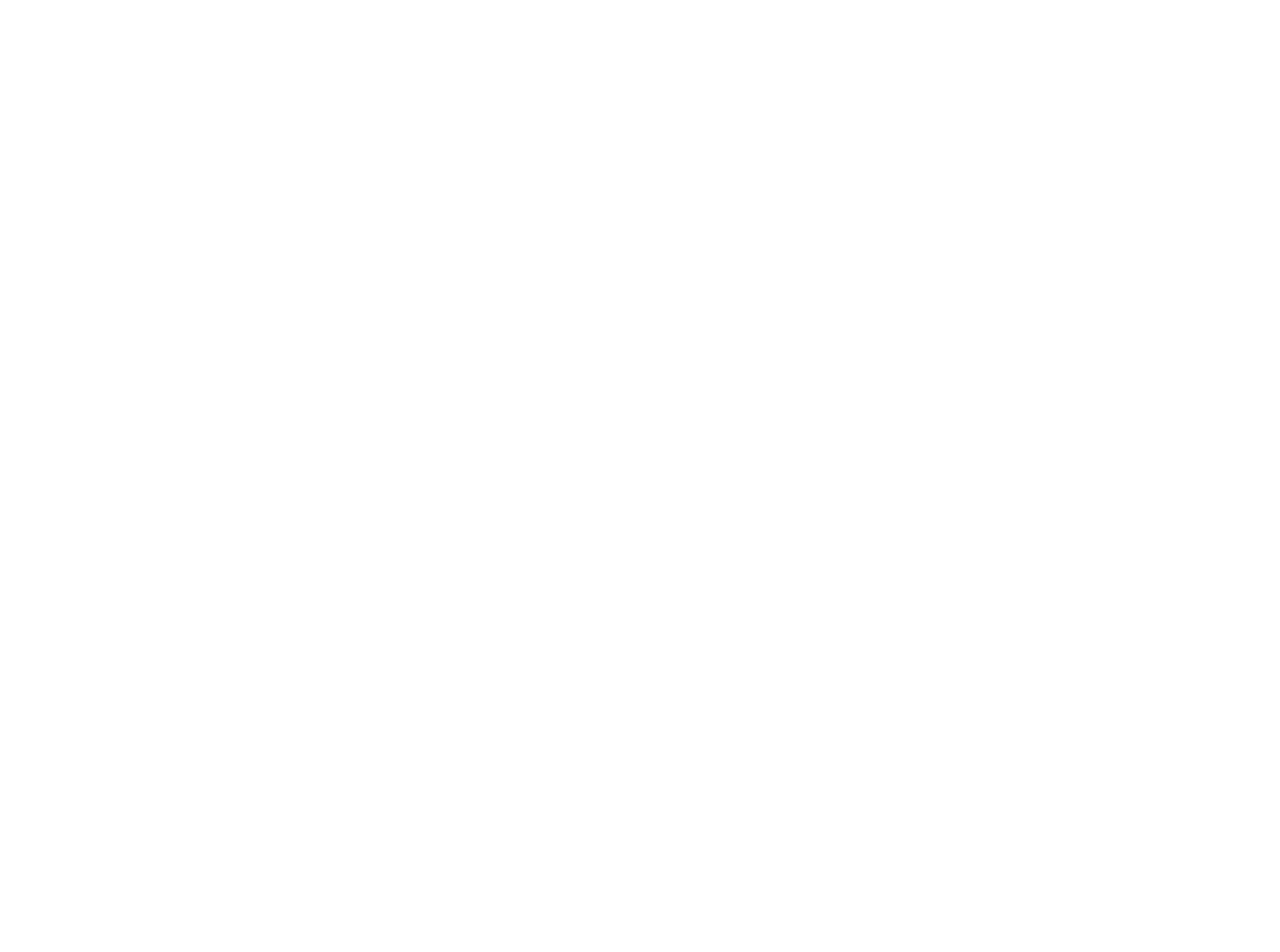
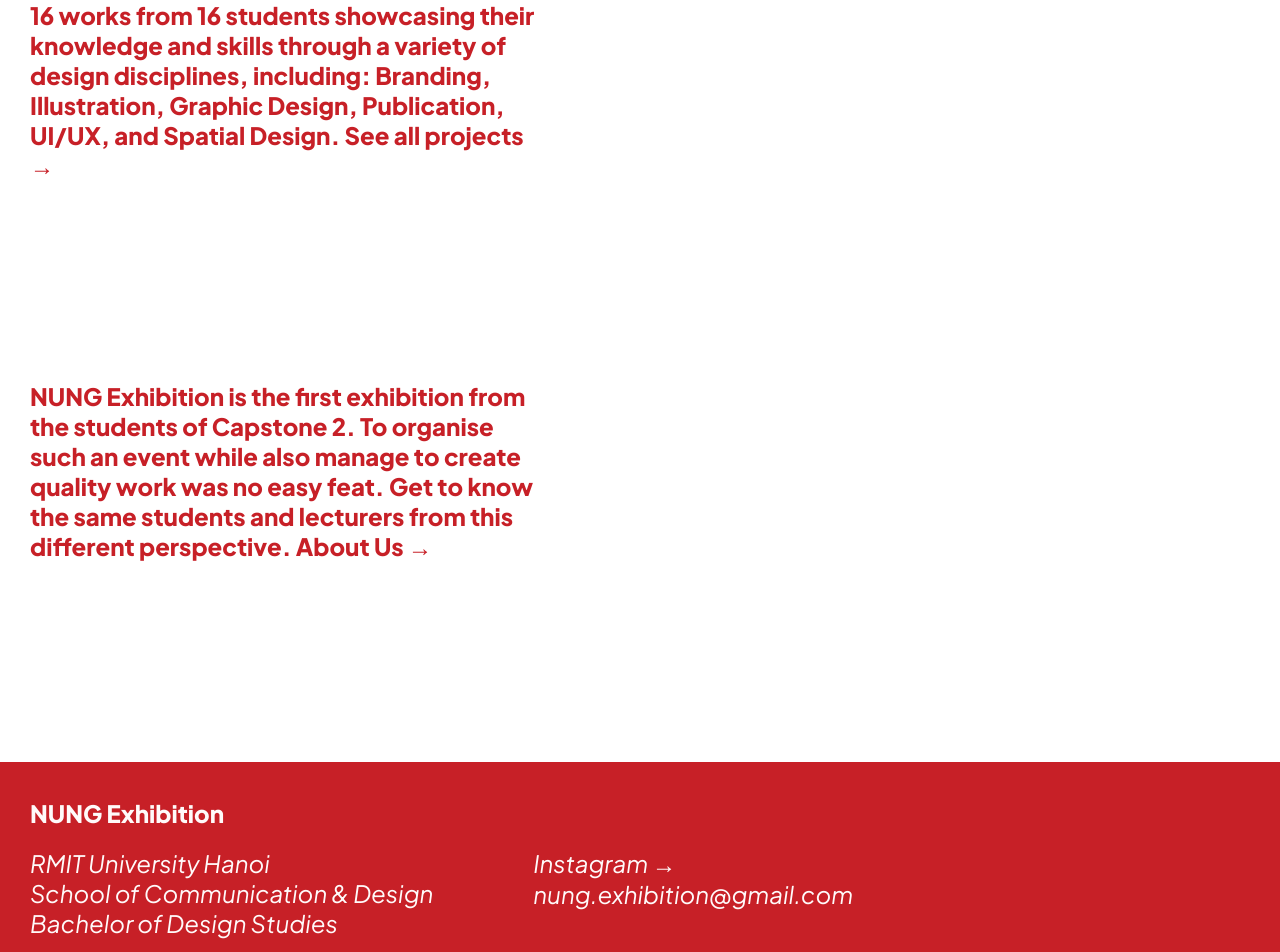
Before and after one commit to khooitran/nung-exhibition, a SvelteKit app: page / in a window 1280 px wide. Shown: the part 1000-1952 px from the top of the page. Before the commit the page ends 853 px from the top, so only its background shows below. Built offline with nearby package versions, Linux system fonts and the light colour scheme.

Commit message:
added footer content and homepage content

```diff
--- a/src/app.html
+++ b/src/app.html
@@ -19,6 +19,12 @@
     body {
       margin: 0;
       font-family: 'Plus Jakarta Sans', sans-serif;
+      -ms-overflow-style: none;
+      scrollbar-width: none;
+    }
+
+    ::-webkit-scrollbar {
+      display: none;
     }
   </style>
 
--- a/src/lib/Footer.svelte
+++ b/src/lib/Footer.svelte
@@ -1,3 +1,54 @@
 <footer>
-  <p>Special thanks</p>
+  <p class="title">NUNG Exhibition</p>
+  <div class="flex">
+    <div>
+      <p>RMIT University Hanoi</p>
+      <p>School of Communication & Design</p>
+      <p>Bachelor of Design Studies</p>
+    </div>
+    <div>
+      <a href="https://www.instagram.com/nung.exhibition/">Instagram &rarr;</a>
+      <p>nung.exhibition@gmail.com</p>
+    </div>
+  </div>
 </footer>
+
+<style>
+  footer {
+    background-color: #c72027;
+    padding: 36px 30px 50px;
+  }
+
+  .flex {
+    display: flex;
+  }
+
+  footer div div {
+    margin-right: 100px;
+  }
+
+  p {
+    margin: 0;
+    padding: 0;
+    color: #fffafa;
+    font-size: 24px;
+    font-style: italic;
+  }
+
+  .title {
+    font-weight: 900;
+    margin-bottom: 20px;
+    font-style: normal;
+  }
+
+  a {
+    color: #fffafa;
+    text-decoration: none;
+    font-size: 24px;
+    font-style: italic;
+  }
+
+  a:hover {
+    text-decoration: underline;
+  }
+</style>
--- a/src/lib/HeroSection.svelte
+++ b/src/lib/HeroSection.svelte
@@ -57,6 +57,12 @@
     font-weight: 200;
   }
 
+  @media only screen and (orientation: portrait) {
+    section {
+      min-height: fit-content;
+    }
+  }
+
   @media only screen and (max-width: 1200px) {
     div {
       width: 100%;
@@ -64,7 +70,6 @@
   }
   @media only screen and (max-width: 992px) {
     section {
-      min-height: fit-content;
       padding-bottom: 40px;
     }
     h2,
--- a/src/lib/Navbar.svelte
+++ b/src/lib/Navbar.svelte
@@ -1,10 +1,12 @@
 <nav>
-  <img
-    src="/nung-logo.png"
-    alt="Logo of NUNG Exhibition, feature 4 abstract tiles."
-  />
+  <a href="/">
+    <img
+      src="/nung-logo.png"
+      alt="Logo of NUNG Exhibition, feature 4 abstract tiles."
+    />
+  </a>
   <div>
-    <a href="/">Home</a>
+    <a href="/about">About</a>
     <a href="/projects">Projects</a>
   </div>
 </nav>
@@ -12,7 +14,7 @@
 <style>
   nav {
     background: #c72027;
-    padding: 16px 32px;
+    padding: 16px 30px;
     border-bottom: solid #fffafa;
     position: fixed;
     left: 0;
@@ -22,7 +24,7 @@
     justify-content: space-between;
   }
 
-  nav a {
+  nav div a {
     color: #fffafa;
     margin-left: 15px;
     text-decoration: none;
--- a/src/routes/+page.svelte
+++ b/src/routes/+page.svelte
@@ -3,3 +3,41 @@
 </script>
 
 <HeroSection />
+
+<section>
+  <p>
+    16 works from 16 students showcasing their knowledge and skills through a variety of design
+    disciplines, including: Branding, Illustration, Graphic Design, Publication, UI/UX, and Spatial
+    Design. <a href="/projects">See all projects &rarr;</a>
+  </p>
+</section>
+
+<section>
+  <p>
+    NUNG Exhibition is the first exhibition from the students of Capstone 2. To organise such an
+    event while also manage to create quality work was no easy feat. Get to know the same students
+    and lecturers from this different perspective. <a href="/about">About Us &rarr;</a>
+  </p>
+</section>
+
+<style>
+  section {
+    margin: 200px 0;
+  }
+  p {
+    margin-left: 30px;
+    width: 40vw;
+    font-size: 24px;
+    font-weight: 900;
+    color: #c72027;
+  }
+
+  a {
+    color: #c72027;
+    text-decoration: none;
+  }
+
+  a:hover {
+    text-decoration: underline;
+  }
+</style>
```
Also changed, not shown: src/routes/about/+page.svelte (added).
